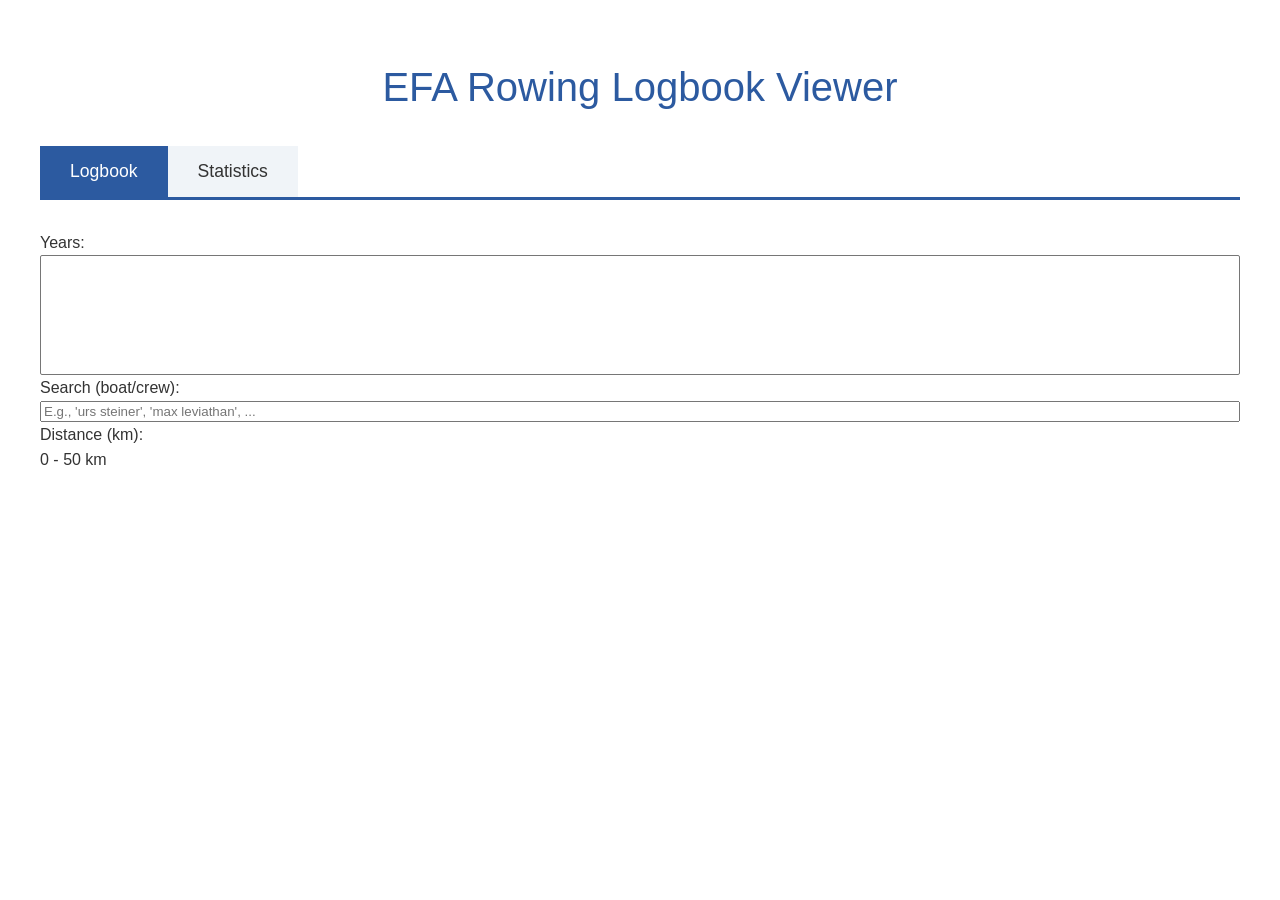
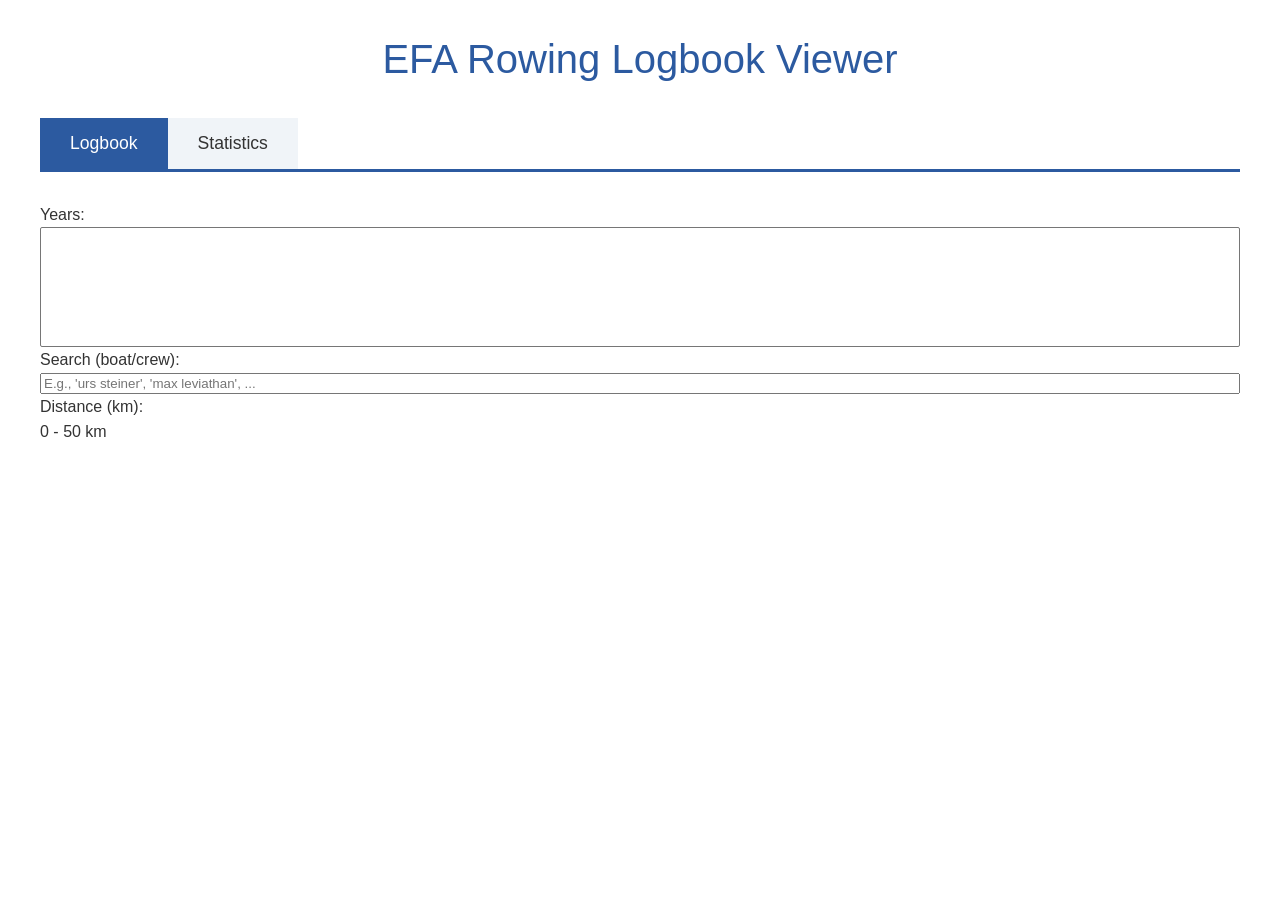

Make title look better on mobile

--- a/efaviewer/app/styles.css
+++ b/efaviewer/app/styles.css
@@ -24,27 +24,29 @@ body {
 .container {
     max-width: 1200px;
     margin: 0 auto;
-    padding: 20px;
+    padding: 0px 20px 0px 20px;
+    position: relative;
+}
+
+/* Header */
+header {
+    text-align: center;
+    margin-bottom: 0px;
     position: relative;
 }
 
 /* Logo Container */
 .logo-container {
     position: absolute;
-    top: 40px;
-    right: 20px;
-    z-index: 10;
+    top: 0px;
+    right: 0px;
+    display: flex;
+    align-items: top;
 }
 
 .logo {
     height: 130px;
     width: auto;
-}
-
-/* Header */
-header {
-    text-align: center;
-    margin-bottom: 20px;
 }
 
 header h1 {
@@ -297,17 +299,24 @@ header h1 {
         padding: 10px;
     }
 
-    .logo-container {
-        top: 10px;
-        right: 10px;
+    header {
+        display: flex;
+        align-items: center;
+        justify-content: center;
+        gap: 12px;
     }
 
-    .belvoir-logo {
-        height: 80px;
+    .logo-container {
+        position: static;
+        order: 1;
+    }
+
+    .logo {
+        height: 40px;
     }
 
     header h1 {
-        font-size: 2rem;
+        font-size: 1.2rem;
     }
 
     .controls {
